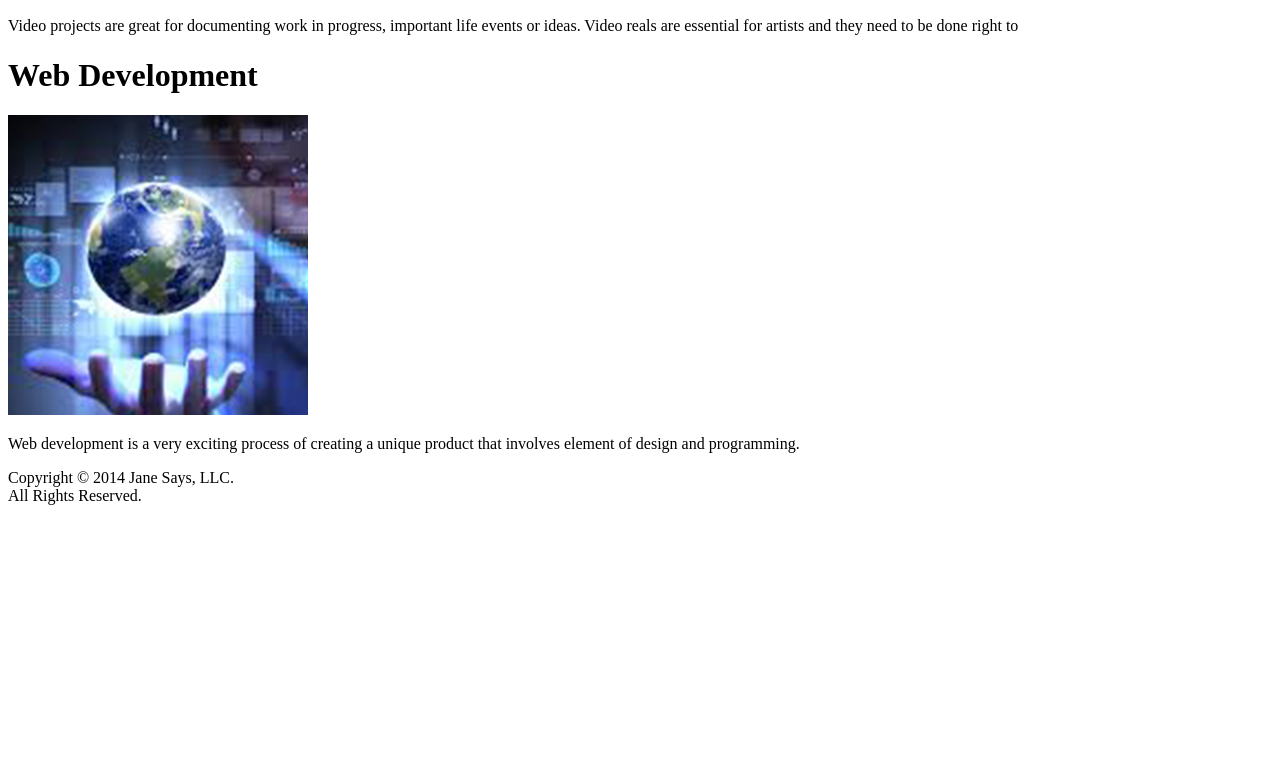
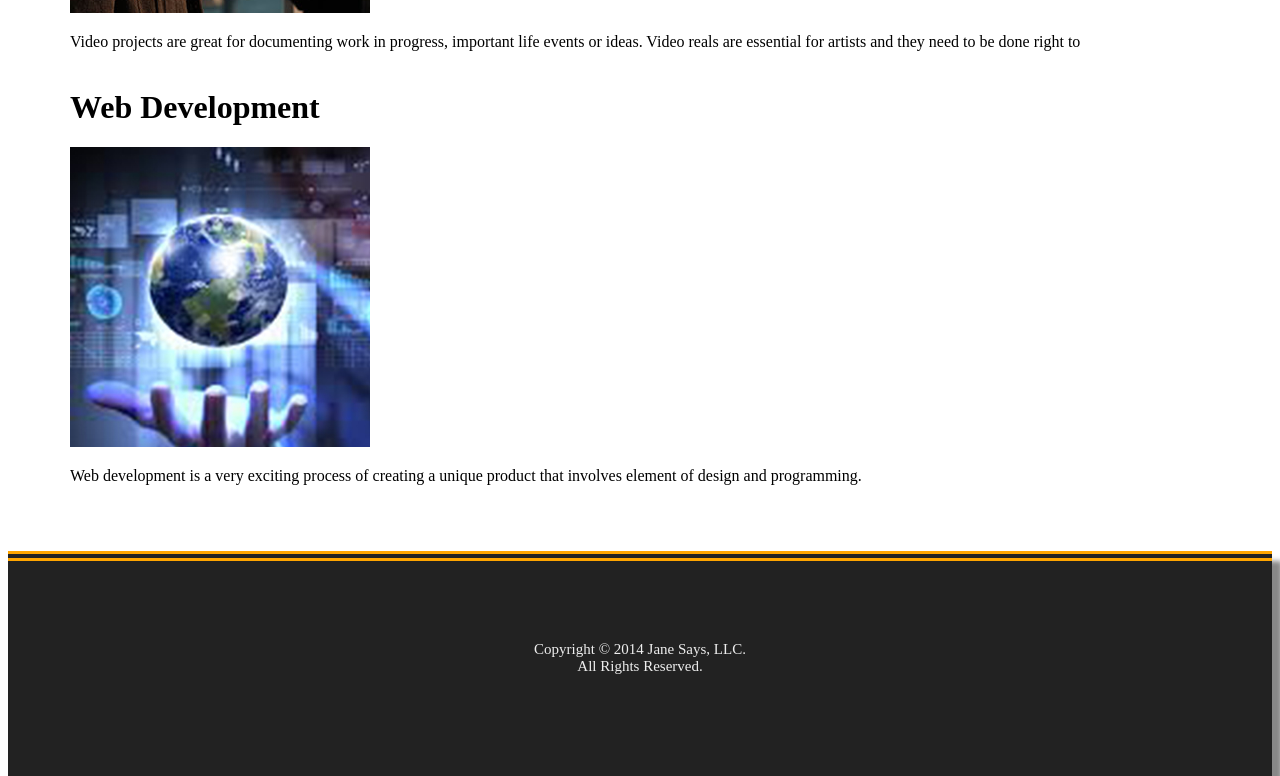
Before and after one commit to Jenya-T/my_website, a plain HTML site: page index.html in a window 1280 px wide. Shown: the part 4209-4985 px from the top of the page. Before the commit the page ends 4730 px from the top, so only its background shows below. Drawn offline with Linux system fonts and the light colour scheme.

Commit message:
some changes to clean up gallery.

```diff
--- a/index.html
+++ b/index.html
@@ -35,6 +35,33 @@
 			</div>
 			<img alt="portrait" src="background.jpg">
 		</section>
+        <style>
+            /* !!!!! read about floats */
+
+
+            /* for gallery look into
+            http://tutorialzine.com/2014/05/jquery-image-slideshow-plugin/
+
+            */
+            .center-container{max-width:1140px; width:100%; margin: 0 auto;}
+            .center-container .small{float:left;}
+            footer{
+                float:left;
+                width: 100%;
+                border-top: 10px double orange;
+                font-size: 15px;
+                height: 150px;
+                padding: 65px 0 0 0;
+                text-align: center;
+                display: block;
+                box-shadow: 10px 10px 5px #888888;
+                background: #222;
+                color: #eee;
+                margin: 50px 0 0 0;
+            }
+
+        </style>
+        <div class="center-container center">
             <div class="small">
                 <h1>Photography</h1>
                 <img src="photo.jpg"/>
@@ -50,6 +77,8 @@
                 <img src="web.jpg"/>
                 <p>Web development is a very exciting process of creating a unique product that involves element of design and programming.</p>
             </div>
+        </div>
+
 		<footer>
 			<p> Copyright &copy; 2014 Jane Says, LLC.<br>
 			All Rights Reserved. </p>
```
Lines whose indentation alone changed are shown as unchanged.
